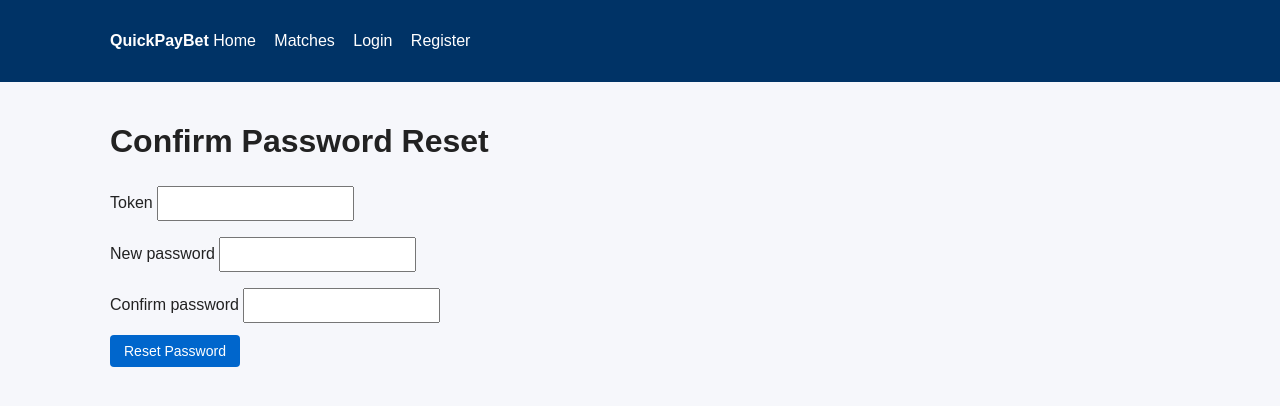
After one commit to nomanayubb/quickpaybet, a Django app: page /password-reset/confirm/ in a window 1280 px wide. The commit adds this page. Shown: the top 406 px of the page. Run offline with Django 5.2, Linux system fonts and the light colour scheme; parts of the project's set-up code (start-up, migrations or seed data) failed here and were passed over.

Commit message:
feat: add browser-based password reset flow
Co-authored-by: aider (deepseek/deepseek-v4-flash) <aider@aider.chat>

```diff
--- a/backend/apps/web/urls.py
+++ b/backend/apps/web/urls.py
@@ -15,6 +15,8 @@ from .views import (
     register_view,
     login_view,
     logout_view,
+    password_reset_request_view,
+    password_reset_confirm_view,
     matches_view,
     match_detail_view,
     parlay_bet_view,
@@ -33,6 +35,8 @@ urlpatterns = [
     path('register/', register_view, name='register'),
     path('login/', login_view, name='login'),
     path('logout/', logout_view, name='logout'),
+    path('password-reset/', password_reset_request_view, name='password_reset'),
+    path('password-reset/confirm/', password_reset_confirm_view, name='password_reset_confirm'),
     path('matches/', matches_view, name='matches'),
     path('matches/<int:pk>/', match_detail_view, name='match_detail'),
     path('dashboard/', admin_dashboard_view, name='dashboard'),
--- a/backend/apps/web/views.py
+++ b/backend/apps/web/views.py
@@ -12,7 +12,7 @@ from datetime import timedelta
 from django.conf import settings
 from decimal import Decimal, InvalidOperation
 
-from apps.accounts.models import User
+from apps.accounts.models import User, PasswordResetToken
 from apps.audit.models import AuditLog
 from apps.bets.models import Bet, ParlayBet
 from apps.bets.services import place_bet, place_parlay_bet, refund_bet, settle_bets_for_match
@@ -359,6 +359,78 @@ def logout_view(request):
     return redirect('web:home')
 
 
+def password_reset_request_view(request):
+    if request.method == 'POST':
+        email = request.POST.get('email', '').strip()
+        try:
+            user = User.objects.get(email=email)
+            PasswordResetToken.objects.filter(
+                user=user,
+                is_used=False,
+            ).update(is_used=True)
+
+            import secrets
+            token = secrets.token_urlsafe(40)
+            PasswordResetToken.objects.create(user=user, token=token)
+
+            # For simplicity in this dev build, we display the token on the success page.
+            # In production you would send this via email.
+            return render(
+                request,
+                'web/reset_password_done.html',
+                {'token': token},
+            )
+        except User.DoesNotExist:
+            pass
+
+        return render(
+            request,
+            'web/reset_password_done.html',
+            {},
+        )
+
+    return render(request, 'web/reset_password.html')
+
+
+def password_reset_confirm_view(request):
+    if request.method == 'POST':
+        token = request.POST.get('token', '').strip()
+        new_password = request.POST.get('password1', '')
+        confirm_password = request.POST.get('password2', '')
+
+        error = None
+
+        if not token:
+            error = 'Token is required.'
+        elif new_password != confirm_password:
+            error = 'Passwords do not match.'
+        else:
+            try:
+                reset_obj = PasswordResetToken.objects.get(
+                    token=token,
+                    is_used=False,
+                )
+            except PasswordResetToken.DoesNotExist:
+                reset_obj = None
+                error = 'Invalid or expired reset token.'
+
+            if reset_obj is not None:
+                user = reset_obj.user
+                user.set_password(new_password)
+                user.save()
+                reset_obj.is_used = True
+                reset_obj.save()
+                return redirect('web:login')
+
+        return render(
+            request,
+            'web/reset_password_confirm.html',
+            {'error': error},
+        )
+
+    return render(request, 'web/reset_password_confirm.html')
+
+
 def matches_view(request):
     matches = Match.objects.select_related('sport', 'tournament').all()
     return render(request, 'web/matches.html', {'matches': matches, 'active': 'matches'})
--- a/backend/templates/web/login.html
+++ b/backend/templates/web/login.html
@@ -15,4 +15,5 @@
         <button type="submit" class="btn">Login</button>
     </form>
     <p>Don’t have an account? <a href="{% url 'web:register' %}">Register now</a>.</p>
+    <p><a href="{% url 'web:password_reset' %}">Forgot password?</a></p>
 {% endblock %}
--- /dev/null
+++ b/backend/templates/web/reset_password_confirm.html
@@ -0,0 +1,24 @@
+{% extends 'web/base.html' %}
+
+{% block content %}
+    <h1>Confirm Password Reset</h1>
+    {% if error %}
+        <p class="error">{{ error }}</p>
+    {% endif %}
+    <form method="post">
+        {% csrf_token %}
+        <div class="form-group">
+            <label>Token</label>
+            <input type="text" name="token" required>
+        </div>
+        <div class="form-group">
+            <label>New password</label>
+            <input type="password" name="password1" required>
+        </div>
+        <div class="form-group">
+            <label>Confirm password</label>
+            <input type="password" name="password2" required>
+        </div>
+        <button type="submit" class="btn">Reset Password</button>
+    </form>
+{% endblock %}
```
Also changed, not shown: backend/templates/web/reset_password.html (added, +16 -0 lines), backend/templates/web/reset_password_done.html (added, +15 -0 lines).
